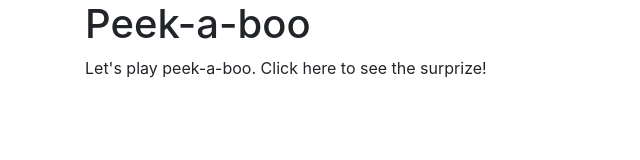
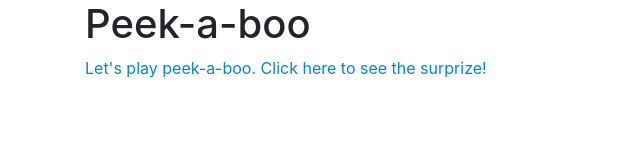
Before and after one commit to 21igor/practice-js, a plain HTML site: page index.html in a window 1280 px wide. Shown: the whole page, without its empty margins (0-640 px from the left). Drawn offline with nearby package versions, Linux system fonts and the light colour scheme.

Commit message:
Changed style of link with hover property

```diff
--- a/css/styles.css
+++ b/css/styles.css
@@ -1,3 +1,13 @@
 .walrus-showing {
   display: none;
 }
+
+p {
+  cursor: pointer;
+  color: #0088cc;
+}
+
+p:hover {
+  color: #ee99cc;
+  text-decoration: underline;
+}
```
